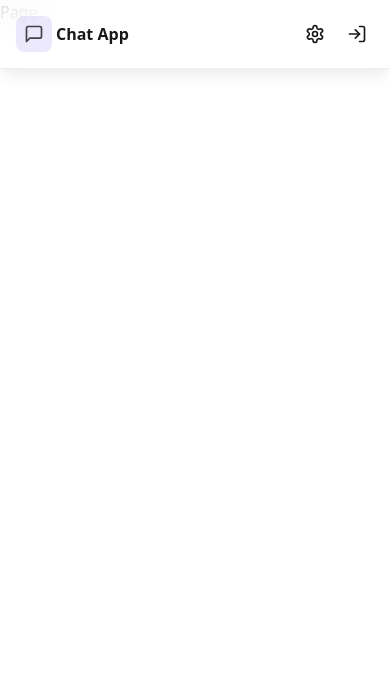
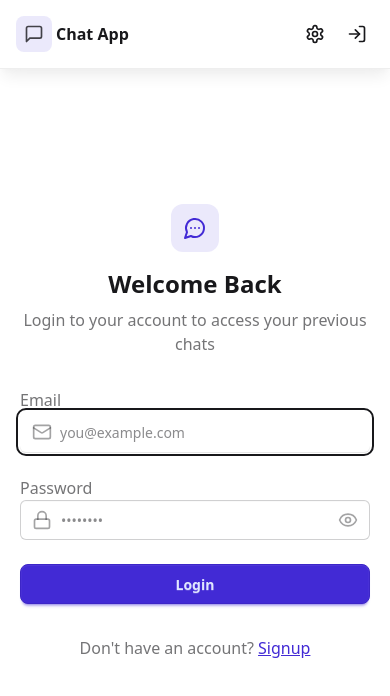
Before and after one commit to SalaitSudhakar/chat-app-client, a React (Vite) app: page /login in a window 390 px wide. Shown: the top 696 px of the page. Built offline with nearby package versions, Linux system fonts and the light colour scheme; no server answers.

Commit message:
Add Login page

```diff
--- a/src/App.jsx
+++ b/src/App.jsx
@@ -17,7 +17,7 @@ const App = () => {
 
   useEffect(() => {
     checkAuth();
-  }, [checkAuth, userData]);
+  }, [checkAuth]);
 
   console.log({ userData });
 
--- a/src/Pages/LoginPage.jsx
+++ b/src/Pages/LoginPage.jsx
@@ -1,9 +1,185 @@
-import React from 'react'
+import { useEffect, useRef, useState } from "react";
+import { useAuthStore } from "../store/useAuthStore";
+import {
+  Eye,
+  EyeOff,
+  Loader2,
+  Lock,
+  Mail,
+  MessageCircleMore,
+} from "lucide-react";
+import { Link, useNavigate } from "react-router-dom";
+import { validateForm } from "../utils/validateForm";
+import loginImage from "../assets/login.png";
 
 const LoginPage = () => {
+  const [showPassword, setShowPassword] = useState(false);
+  const [formData, setFormData] = useState({
+    email: "",
+    password: "",
+  });
+
+  // Navigate hook
+  const navigate = useNavigate();
+
+  // Form Ref
+  const emailRef = useRef(null);
+  const passwordRef = useRef(null);
+
+  useEffect(() => {
+    if (emailRef.current) {
+      emailRef.current.focus();
+    }
+  }, []);
+
+  // Get signup api call and isSingingUp state from zustand store
+  const { login, isLogginIn } = useAuthStore();
+
+  const handleSubmit = async (e) => {
+    e.preventDefault();
+    console.log(formData)
+
+    const isValid = validateForm("login", formData);
+
+    if (isValid === true) {
+      const isSuccess = await login(formData);
+
+      if (isSuccess) {
+        setFormData({ email: "", password: "" });
+        navigate("/");
+      }
+    }
+  };
+
   return (
-    <div>Page</div>
-  )
-}
+    <section className="min-h-screen grid lg:grid-cols-2 pt-5">
+      {/* left side */}
+      <div className="flex flex-col justify-center items-center p-5 sm:p-12">
+        <div className="w-full max-w-md space-y-8">
+          {/* LOGO */}
+          <div className="text-center mb-8">
+            <div className="flex flex-col items-center gap-2 group">
+              <div
+                className="size-12 rounded-xl bg-primary/10 flex items-center justify-center
+              group-hover:bg-primary/20 transition-colors"
+              >
+                <MessageCircleMore className="size-6 text-primary" />
+              </div>
+              <h1 className="text-2xl font-bold mt-2">Welcome Back</h1>
+              <p className="text-base-content/60">
+                Login to your account to access your previous chats
+              </p>
+            </div>
+          </div>
 
-export default LoginPage
+          {/* Name input element */}
+          <form onSubmit={handleSubmit} className="space-y-6">
+            {/* Email input element */}
+            <div className="form-control">
+              <label className="label">
+                <span className="label-text font-medium">Email</span>
+              </label>
+              <div className="relative">
+                <div className="absolute inset-y-0 left-0 pl-3 flex items-center pointer-events-none z-10">
+                  <Mail className="size-5 text-base-content/40" />
+                </div>
+                <input
+                  type="email"
+                  ref={emailRef}
+                  onKeyDown={(e) => {
+                    if (e.key === "Enter") {
+                      e.preventDefault();
+                      passwordRef.current?.focus();
+                    }
+                  }}
+                  className={`input input-bordered w-full pl-10 focus:border-none rounded-md`}
+                  placeholder="you@example.com"
+                  value={formData.email}
+                  onChange={(e) =>
+                    setFormData({ ...formData, email: e.target.value })
+                  }
+                />
+              </div>
+            </div>
+
+            {/* Password input element */}
+            <div className="form-control">
+              <label className="label">
+                <span className="label-text font-medium">Password</span>
+              </label>
+              <div className="relative">
+                <div className="absolute inset-y-0 left-0 pl-3 flex items-center pointer-events-none z-10">
+                  <Lock className="size-5 text-base-content/40" />
+                </div>
+                <input
+                  type={showPassword ? "text" : "password"}
+                  ref={passwordRef}
+                  className={`input input-bordered w-full pl-10 focus:border-none rounded-md`}
+                  placeholder="••••••••"
+                  value={formData.password}
+                  onChange={(e) =>
+                    setFormData({ ...formData, password: e.target.value })
+                  }
+                />
+                {/* Show password button */}
+                <button
+                  type="button"
+                  className="absolute inset-y-0 right-0 pr-3 flex items-center z-10"
+                  onClick={() => setShowPassword(!showPassword)}
+                >
+                  {showPassword ? (
+                    <EyeOff className="size-5 text-base-content/40 " />
+                  ) : (
+                    <Eye className="size-5 text-base-content/40" />
+                  )}
+                </button>
+              </div>
+            </div>
+
+            {/* Submit Button */}
+            <button
+              type="submit"
+              className="btn btn-primary w-full rounded-lg transform transition-all duration-300 ease-in-out hover:scale-105 hover:shadow-lg hover:bg-primary-focus"
+              disabled={isLogginIn}
+            >
+              {isLogginIn ? (
+                <>
+                  <Loader2 className="size-5 animate-spin" />
+                  Loading...
+                </>
+              ) : (
+                "Login"
+              )}
+            </button>
+          </form>
+
+          <div className="text-center">
+            <p className="text-base-content/60">
+              Don't have an account?{" "}
+              <Link to="/signup" className="link link-primary">
+                Signup
+              </Link>
+            </p>
+          </div>
+        </div>
+      </div>
+
+      {/* right side */}
+
+      <div className="hidden lg:flex flex-col justify-center bg-base-300 p-12">
+        <img
+          src={loginImage}
+          alt="Sign up illustration"
+          className="max-w-full mb-8 max-h-screen object-cover mix-blend-screen rounded-lg hover:rounded-2xl transition-all duration-300 border border-base-100 hover:mix-blend-exclusion hover:shadow-lg hover:shadow-base-100"
+        />
+
+        <h2 className="text-2xl font-bold mb-4">Welcome back to our app</h2>
+        <p className="text-base-content/60">
+         Log In to continue you conversations and catch up with all your previous messages
+        </p>
+      </div>
+    </section>
+  );
+};
+
+export default LoginPage;
--- a/src/Pages/SignupPage.jsx
+++ b/src/Pages/SignupPage.jsx
@@ -42,7 +42,7 @@ const SignUpPage = () => {
   const handleSubmit = async (e) => {
     e.preventDefault();
 
-    const isValid = validateForm(formData);
+    const isValid = validateForm("register", formData);
 
     if (isValid === true) {
       const isSuccess = await signup(formData);
@@ -55,7 +55,7 @@ const SignUpPage = () => {
   };
 
   return (
-    <Section className="min-h-screen grid lg:grid-cols-2">
+    <section className="min-h-screen grid lg:grid-cols-2">
       {/* left side */}
       <div className="flex flex-col justify-center items-center p-5 sm:p-12">
         <div className="w-full max-w-md space-y-8">
@@ -211,7 +211,7 @@ const SignUpPage = () => {
           ones.
         </p>
       </div>
-    </Section>
+    </section>
   );
 };
 export default SignUpPage;
--- a/src/Store/useAuthStore.js
+++ b/src/Store/useAuthStore.js
@@ -30,15 +30,15 @@ export const useAuthStore = create((set) => ({
     try {
       const response = await api.post("/auth/signup", data); //API call
 
-      const data = response.data;
+      const { userData, message} = response.data;
 
-      toast.success(data.message || "Account Created Successfully");
+      toast.success(message || "Account Created Successfully");
 
-      set({ userData: data.userData }); // Set user Data
+      set({ userData: userData }); // Set user Data
 
       return true;
     } catch (error) {
-      toast.error(error?.response?.data?.message || "Something Went Wrong");
+      toast.error(error?.response?.data?.message || error.message || "Something Went Wrong");
       return false;
     } finally {
       set({ isSigningUp: false });
@@ -49,24 +49,29 @@ export const useAuthStore = create((set) => ({
   login: async (data) => {
     set({ isLoggingIn: true });
 
+    console.log("Data from API call in Store: ", data)
     try {
-      const response = api.post("/auth/login", data);
+      const response = await api.post("/auth/login", data);
 
-      const data = response.data;
+      if (response && response.data) {
+        const { userData, message } = response.data;
+        set({ userData: userData || null });
+        toast.success(message || "Login Successful");
+        return true;
+      } else {
+        throw new Error("Invalid response from server");
+      }
 
-      set({ userData: data.userData });
-      toast.success();
-
-      return true;
     } catch (error) {
       toast.error(
-        error.response.data.error || "Something Went Wrong. Try Again!"
+        error?.response?.data?.error || error.message || "Something Went Wrong. Try Again!"
       );
       return false;
     } finally {
       set({ isLoggingIn: false });
     }
   },
+
 
   /* Logout API call */
   logout: async () => {
--- a/src/utils/validateForm.js
+++ b/src/utils/validateForm.js
@@ -1,7 +1,8 @@
 import toast from 'react-hot-toast';
 
-export const validateForm = (formData) => {
+export const validateForm = (page, formData) => {
     // Check if all required fields are provided
+    if (page === 'register') {
       if (!formData.fullname.trim()) {
         return toast.error("Full name is required");
       }
@@ -9,6 +10,7 @@ export const validateForm = (formData) => {
       // Validate fullname: Only letters and spaces allowed
       if (!/^[A-Za-z0-9\s]+$/.test(formData.fullname.trim())) {
         return toast.error("Full name can only contain letters and spaces");
+      }
     }
 
     // Validate email format
```
Lines whose indentation alone changed are shown as unchanged.
